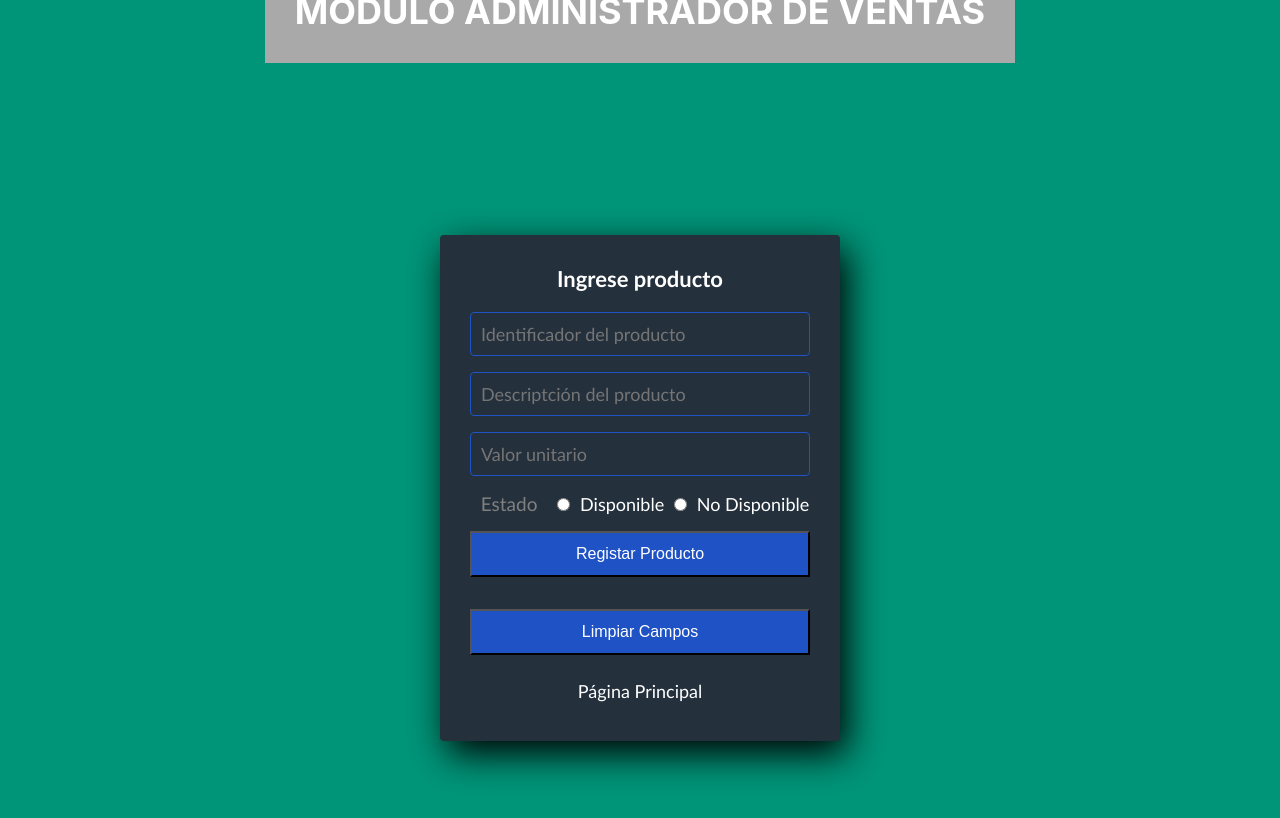
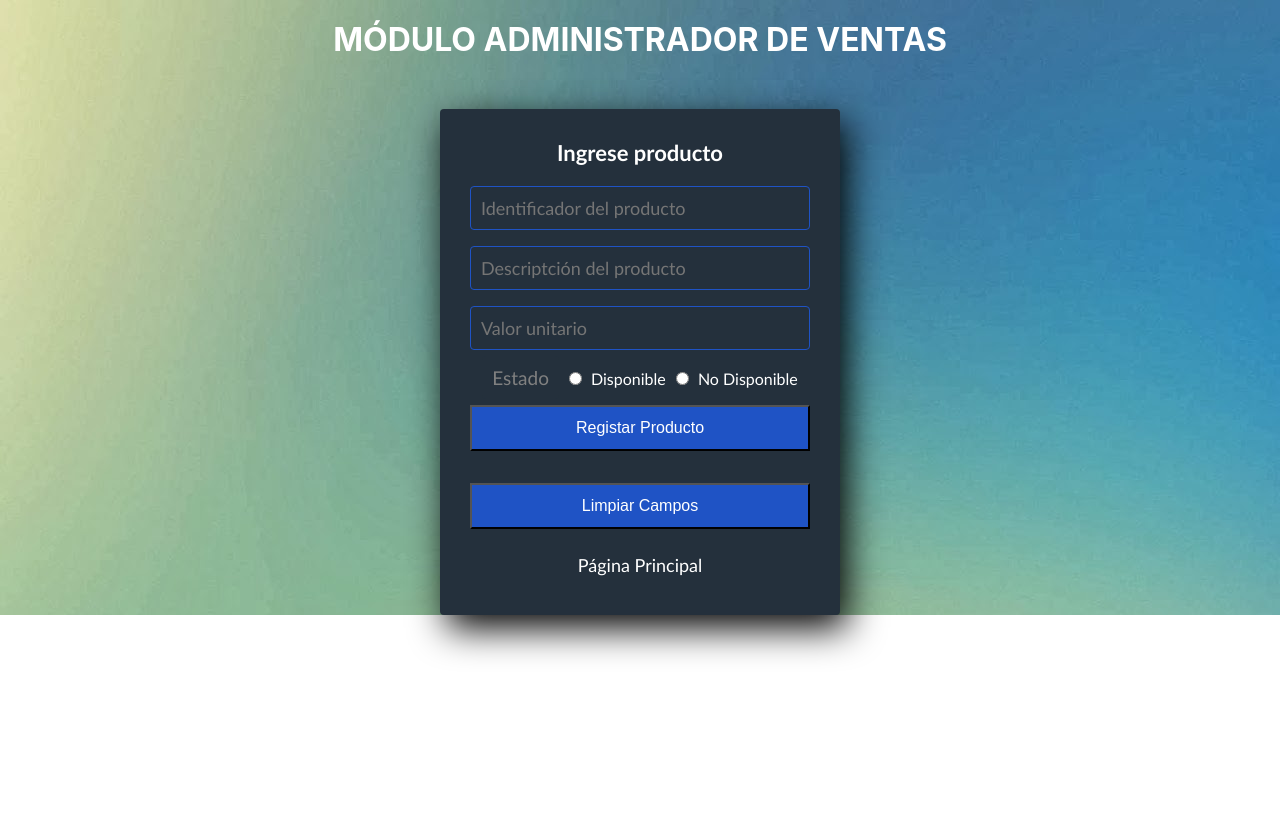
Before and after one commit to 10Daniel10/Proyecto_Ciclo3_Napster, a React (Create React App) app in the folder SistemaDeVentas/: page /registro_producto in a window 1280 px wide. Shown: the top 818 px of the page. Built offline with nearby package versions, Linux system fonts and the light colour scheme.

Commit message:
Modifique clases de archivos css para que no se sobreescriban sobre las diferentes interfaces

```diff
--- a/SistemaDeVentas/src/App.jsx
+++ b/SistemaDeVentas/src/App.jsx
@@ -1,7 +1,7 @@
-import 'styles/style.css';
+
+import RegProd from 'pages/registro_producto';
 import Index from 'pages';
 import EditAccount from 'pages/editAccount';
-import RegProd from 'pages/registro_producto';
 import {BrowserRouter as Router, Switch, Route} from "react-router-dom";
 import IngresoForm from 'pages/IngresoForm';
 
--- a/SistemaDeVentas/src/pages/editAccount.jsx
+++ b/SistemaDeVentas/src/pages/editAccount.jsx
@@ -1,10 +1,11 @@
 import React from 'react'
+import 'styles/style.css';
 
 const EditAccount = () => {
   return (
     <div>
-      <header>
-         <div className="contenedor">
+      <header className="cabecera">
+         <div className="contenedor2">
             <ul className="navbar">
                <li>
                <button className="button mainButton">Menú Principal</button>
--- a/SistemaDeVentas/src/pages/index.jsx
+++ b/SistemaDeVentas/src/pages/index.jsx
@@ -1,11 +1,12 @@
 import React from 'react'
 import DataBase from 'components/components'
+import 'styles/style.css';
 
 const Index = () => {
    return (
       <div>
-         <header>
-         <div className="contenedor">
+         <header className="cabecera">
+         <div className="contenedor2">
             <ul className="navbar">
                <li>
                <button className="button mainButton">Menú Principal</button>
@@ -34,7 +35,7 @@ const Index = () => {
                   Gestión de Usuarios/Roles
                </div><br></br>
                <span id="filter">Filtrar</span><br></br>
-               <ul>
+               <ul className="lista">
                   <span>Nombre</span><br></br><br></br>
                   <li>
                      <select className="widthSelect">
@@ -75,7 +76,7 @@ const Index = () => {
                </div>
                <div id="inner-grid">
                   <div id="contentUl1">
-                     <ul>
+                     <ul className="lista">
                      <li>
                      &nbsp; &nbsp; &nbsp; &nbsp; &nbsp; &nbsp; &nbsp;&nbsp; &nbsp;Usuario:&nbsp;
                         <input placeholder="DavidRamirez20" type="text" className="textBox"/>
@@ -99,7 +100,7 @@ const Index = () => {
                      </ul>
                   </div>
                   <div id="contentUl2">
-                     <ul>
+                     <ul className="lista">
                      <li>
                         &nbsp; Tipo de Usuario: &nbsp;
                         <select id="widthSelectOne">
--- a/SistemaDeVentas/src/pages/registro_producto.jsx
+++ b/SistemaDeVentas/src/pages/registro_producto.jsx
@@ -3,12 +3,12 @@ import '../Media/Background.jpg';
 
 function RegProd() {
     return (
-      <div className="App">
+      <div className="App2">
       <header>
           <br></br>
-          <h1>MÓDULO ADMINISTRADOR DE VENTAS</h1>
+          <h1 className="TituloH1">MÓDULO ADMINISTRADOR DE VENTAS</h1>
       </header>
-      <body>
+      <body className="BodyReg">
       <form action="" method="" >
       <section className="form-register">
       <h4>Ingrese producto</h4>
--- a/SistemaDeVentas/src/styles/App.css
+++ b/SistemaDeVentas/src/styles/App.css
@@ -4,15 +4,16 @@
   box-sizing: border-box;
 }
 
-.App {
+.App2 {
   text-align: center;
-}
-
-body {
   background-image: url("../Media/Background.jpg");
 }
 
-h1 {
+/* .BodyReg {
+  background-image: url("../Media/Background.jpg");
+} */
+
+.TituloH1 {
   color:white;
 }
 
--- a/SistemaDeVentas/src/styles/IngresoForm.css
+++ b/SistemaDeVentas/src/styles/IngresoForm.css
@@ -1,4 +1,4 @@
-body{
+.form--inicio{
 
     --color-primario: #009579;
     --color-primario-oscuro: #007f67;
@@ -16,7 +16,6 @@ body{
     justify-content: center;
 
     font-size: 18px;
-    /* formato del fondo, puede usarse una url para usar una imagen o incluso un gif de fondo*/
     background: var(--color-primario);
     background-size: cover;
 }
@@ -24,17 +23,12 @@ body{
     width: 400px;
     max-width: 400px;
     margin: 1rem;
-    /*definición de padding https://developer.mozilla.org/es/docs/Web/CSS/padding
-     es similar a un margen, es como la diferencia entre el margen de proposito estético para mostrar al usuario
-     y un margen para definir un espacio de desarrollo
-     1rem= tamaño de la fuente (linea 40)*/
+
     padding: 2rem;
     box-shadow: 0 0 40px rgba(0, 0, 0, 0.2);
-    /*notése aca como la variable borde radio definida arriba se usa para asignar la propiedad
-    border-radius de los elementos con class = "contenedor" que en este caso son todos*/
+
     border-radius: var(--borde-radio);
     background: #ffff;
-
 }
 .form__titulo{
     margin-bottom: 2rem;
--- a/SistemaDeVentas/src/styles/style.css
+++ b/SistemaDeVentas/src/styles/style.css
@@ -1,4 +1,4 @@
-header{
+.cabecera {
   background-color:darkgray;
   padding: 30px;
   margin: 0px;
@@ -11,7 +11,7 @@ header{
   padding: 10px;
 }
 
-.contenedor {
+.contenedor2 {
   background-color:white;
   margin: 0px;
   padding: 5px;
@@ -68,13 +68,9 @@ header{
   color: blue;
 }
 
-ul {
+.lista {
   list-style: none;
   padding: 0px;
-  margin: 0px;
-}
-
-body {
   margin: 0px;
 }
 
@@ -159,7 +155,7 @@ body {
   font-family: Arial, Helvetica, sans-serif;
 }
 
-input {
+/* input {
   padding: 3px;
   border-radius: 0.5px;
 }
@@ -167,7 +163,7 @@ input {
 select {
   padding: 3px;
   border-radius: 0.5px;
-}
+} */
 
 .dataBaseContent {
   display: grid;
```
